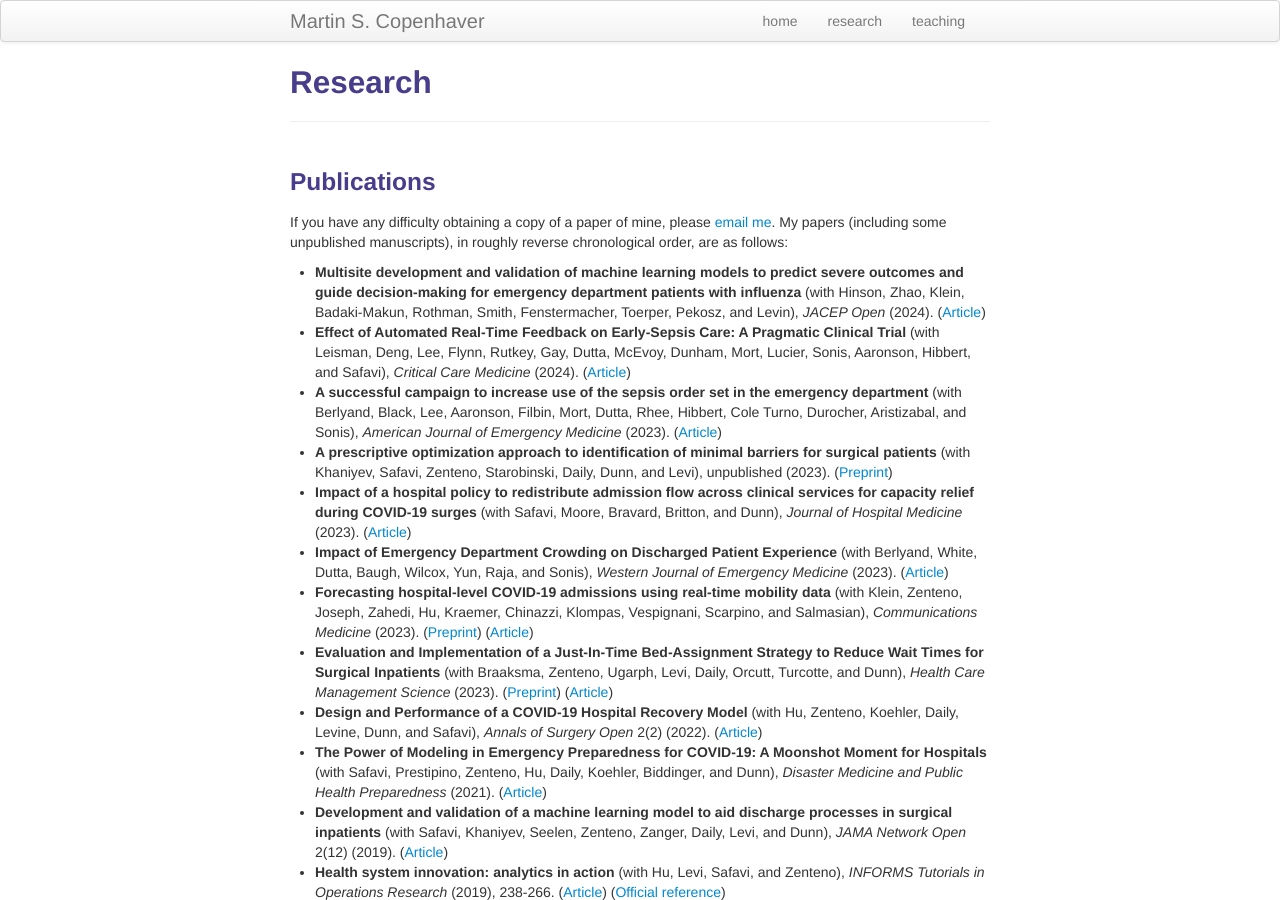
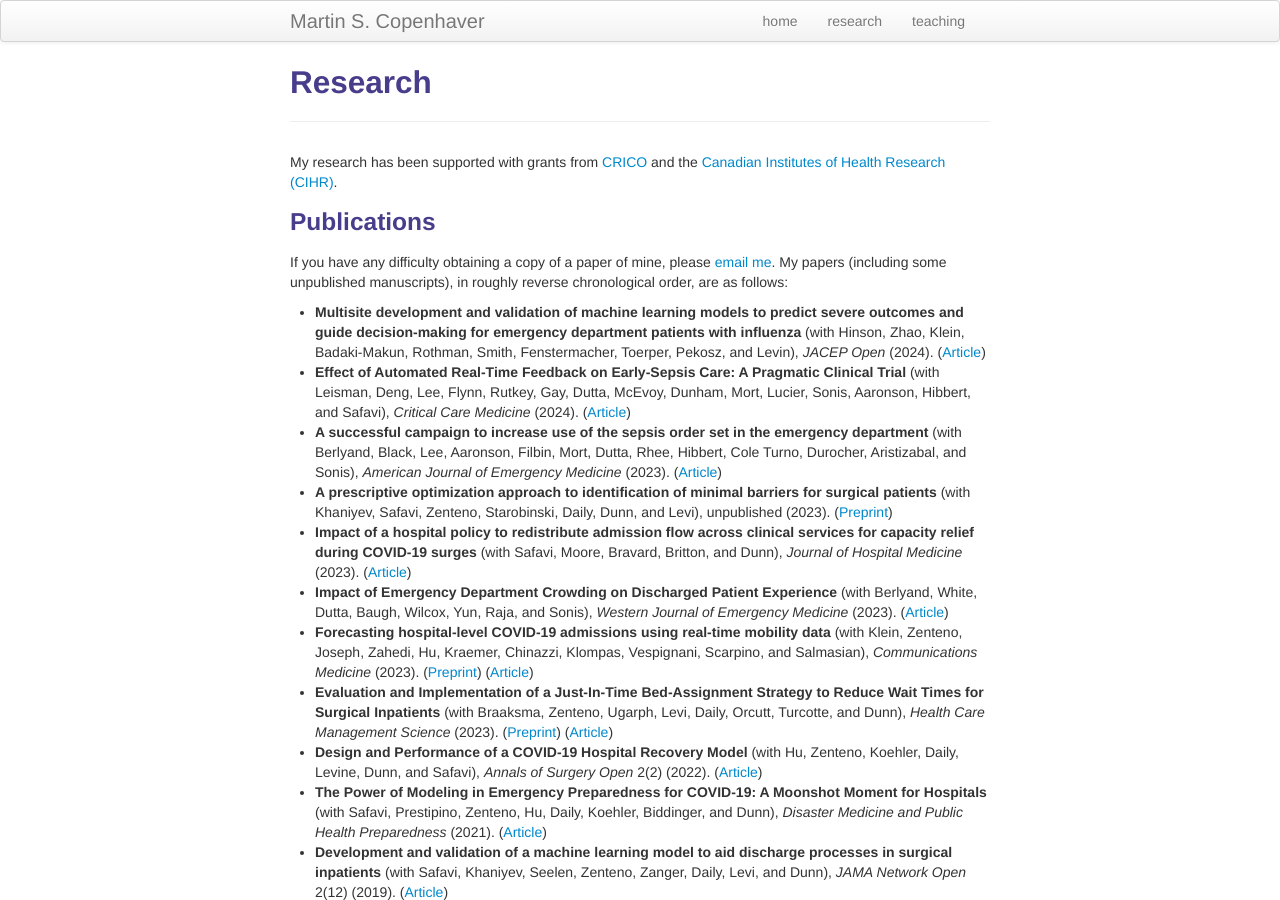
Before and after one commit to martincopenhaver/martincopenhaver.github.io, a Jekyll site: the page built from research.md, in a window 1280 px wide and 900 px high. Built offline with Jekyll 4.4.1, drawn with Linux system fonts in a browser that asks for light colours.

Commit message:
Update research.md

```diff
--- a/research.md
+++ b/research.md
@@ -7,6 +7,8 @@ redirect_from:
   - /research.html
 description: Martin S. Copenhaver's research
 ---
+
+My research has been supported with grants from [CRICO](https://www.rmf.harvard.edu/What-We-Offer/Overview) and the [Canadian Institutes of Health Research (CIHR)](https://webapps.cihr-irsc.gc.ca/decisions/p/project_details.html?applId=489670&lang=en).
 ### Publications
 If you have any difficulty obtaining a copy of a paper of mine, please <a href="mailto:last name at jhmi.edu">email me</a>. My papers (including some unpublished manuscripts), in roughly reverse chronological order, are as follows:
 * **Multisite development and validation of machine learning models to predict severe outcomes and guide decision-making for emergency department patients with influenza** (with Hinson, Zhao, Klein, Badaki-Makun, Rothman, Smith, Fenstermacher, Toerper, Pekosz, and Levin), _JACEP Open_ (2024). ([Article](https://onlinelibrary.wiley.com/doi/10.1002/emp2.13117))
```
